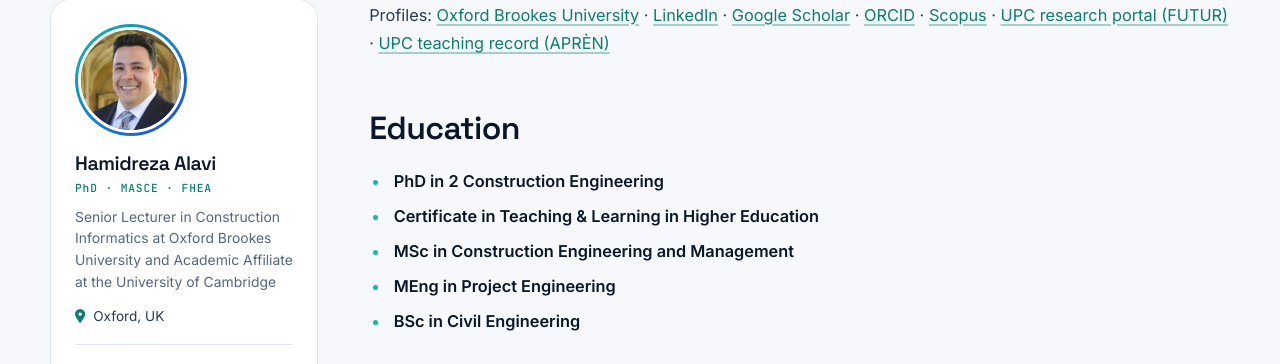
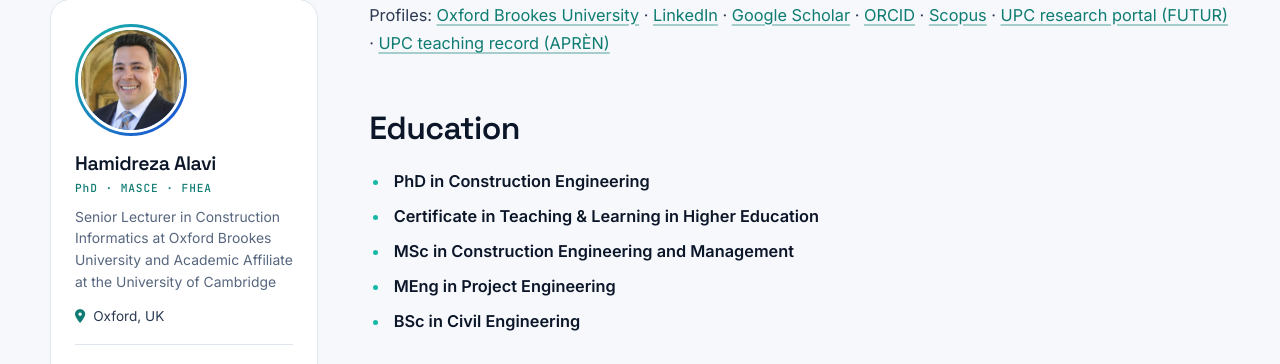
Before and after one commit to Hr-Alavi/Hr-Alavi.github.io, a Jekyll site: the page built from _pages/cv.md, in a window 1280 px wide and 900 px high, scrolled down 357 px. Shown: the part 89-453 px from the top of the window. Built offline with Jekyll 4.4.1, drawn with Linux system fonts in a browser that asks for light colours; some web fonts are replaced.

Commit message:
Update cv.md
CV updated - September 2026

```diff
--- a/_pages/cv.md
+++ b/_pages/cv.md
@@ -15,7 +15,7 @@ Profiles: [Oxford Brookes University](https://www.brookes.ac.uk/profiles/staff/h
 
 Education
 ======
-* **PhD in 2 Construction Engineering**
+* **PhD in Construction Engineering**
 * **Certificate in Teaching & Learning in Higher Education**
 * **MSc in Construction Engineering and Management**
 * **MEng in Project Engineering**
```
